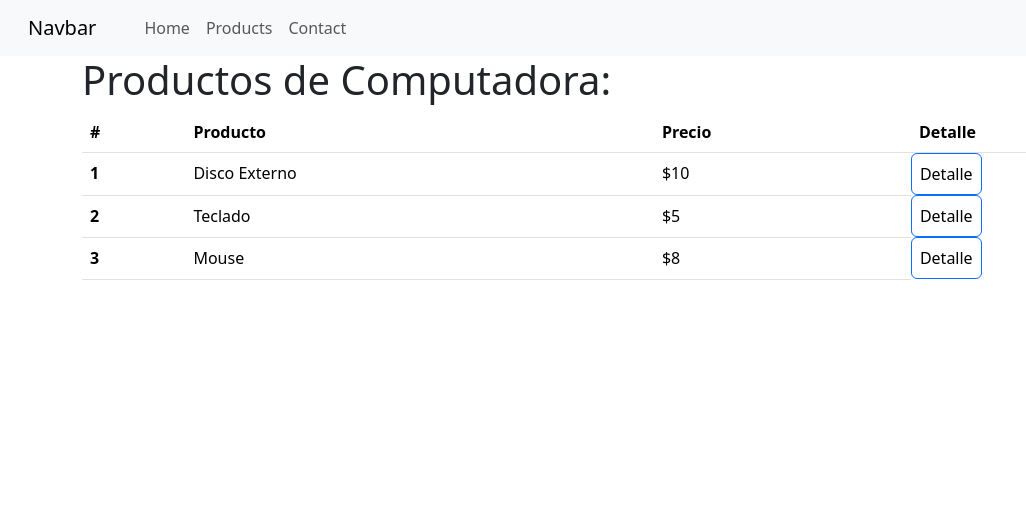
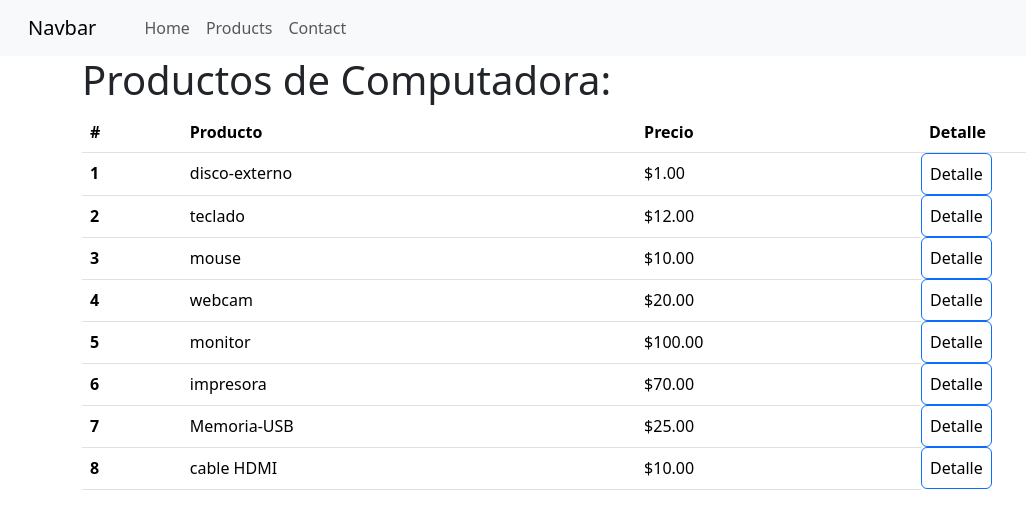
Before and after one commit to Germany2k9/landing-page, an Angular app: page /products in a window 1280 px wide. Shown: the top 528 px of the page, without its empty margins (0-1026 px from the left). Built offline with nearby package versions, Linux system fonts and the light colour scheme.

Commit message:
hasta el cambio de color  de estructurtas de control.

```diff
--- a/src/app/app-routing.module.ts
+++ b/src/app/app-routing.module.ts
@@ -8,7 +8,7 @@ import { ProductDetailComponent } from './product-detail/product-detail.componen
 const routes: Routes = [
   {path: '', component: HomeComponent},
   {path: 'products', component: ProductsComponent},
-  {path: 'products/:category/:productId', component: ProductDetailComponent},
+  {path: 'products/:productId', component: ProductDetailComponent},
   {path: 'contact', component: ContactComponent},
   {path: '**', redirectTo:'home', pathMatch: 'full'},
 
--- a/src/app/product-detail/product-detail.component.html
+++ b/src/app/product-detail/product-detail.component.html
@@ -1 +1 @@
-<h1 [ngStyle]="{'background-color': color }">Aqui veras el detalle del producto: {{producto}}</h1>
+<h1>Aqui veras el detalle del producto: {{producto}}</h1>
--- a/src/app/product-detail/product-detail.component.ts
+++ b/src/app/product-detail/product-detail.component.ts
@@ -9,7 +9,7 @@ import { ActivatedRoute } from '@angular/router';
 export class ProductDetailComponent implements OnInit {
 
     producto: string = '';
-    color: string = '';
+
 
 
   constructor(private _route: ActivatedRoute){}
@@ -17,7 +17,7 @@ export class ProductDetailComponent implements OnInit {
     ngOnInit(): void {
       this._route.params.subscribe(params => {
         this.producto = params['productId'];
-        this.color = params['category'];
+
       });
 
   }
--- a/src/app/products/products.component.html
+++ b/src/app/products/products.component.html
@@ -14,24 +14,13 @@
       </tr>
     </thead>
     <tbody>
-      <tr>
-        <th scope="row">1</th>
-        <td>Disco Externo </td>
-        <td>$10</td>
-        <button type="button" class="btn btn-outline-primary" [routerLink]="['/products', 'red', 'disco-externo']">Detalle</button>
+      <tr *ngFor="let product of productList">
+        <th scope="row">{{product.id}}</th>
+        <td>{{product.name}} </td>
+        <td>{{product.price | currency}}</td>
+        <button type="button" class="btn btn-outline-primary" [routerLink]="['/products', 'disco-externo']">Detalle</button>
       </tr>
-      <tr>
-        <th scope="row">2</th>
-        <td>Teclado</td>
-        <td>$5</td>
-        <button type="button" class="btn btn-outline-primary" [routerLink]="['/products', 'yellow', 'teclado']">Detalle</button>
-      </tr>
-      <tr>
-        <th scope="row">3</th>
-        <td>Mouse</td>
-        <td>$8</td>
-        <button type="button" class="btn btn-outline-primary" [routerLink]="['/products', 'green', 'mouse']">Detalle</button>
-      </tr>
+
     </tbody>
   </table>
 </div>
--- a/src/app/products/products.component.ts
+++ b/src/app/products/products.component.ts
@@ -1,4 +1,5 @@
 import { Component } from '@angular/core';
+import { productList } from '../products/products.mock';
 
 @Component({
   selector: 'app-products',
@@ -7,4 +8,5 @@ import { Component } from '@angular/core';
 })
 export class ProductsComponent {
 
+ productList = productList;
 }
--- /dev/null
+++ b/src/app/products/products.mock.ts
@@ -0,0 +1,16 @@
+export const productList : Product[] =[
+    {id: 1, name: 'disco-externo', price: 1, description: 'Memoria en disco externa 500GB'},
+    {id: 2, name: 'teclado', price: 12, description: ' teclado de computadora Logitech '},
+    {id: 3, name: 'mouse', price: 10, description: 'Raton o maus e Logitech'},
+    {id: 4, name: 'webcam', price: 20, description: 'Camara web conexion USB par< computadora marca logitech'},
+    {id: 5, name: 'monitor', price: 100, description: 'Monitor AOC 21 Pulgadas'},
+    {id: 6, name: 'impresora ', price: 70, description: ' impresora HP 4200'},
+    {id: 7, name: 'Memoria-USB', price: 25, description: 'memoria usb de 64GB'},
+    {id: 8, name: 'cable HDMI', price: 10, description: ' Cable conexion al monitor HDMI'}
+]
+export  interface Product{
+     id:number;
+     name: string;
+     price: number;
+     description: string;
+}
```
